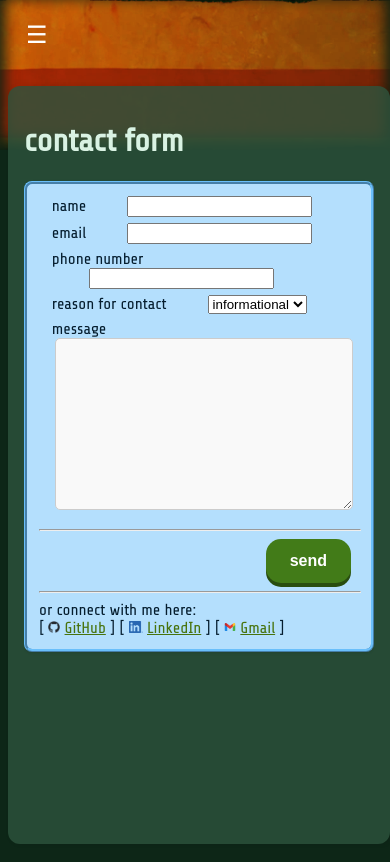
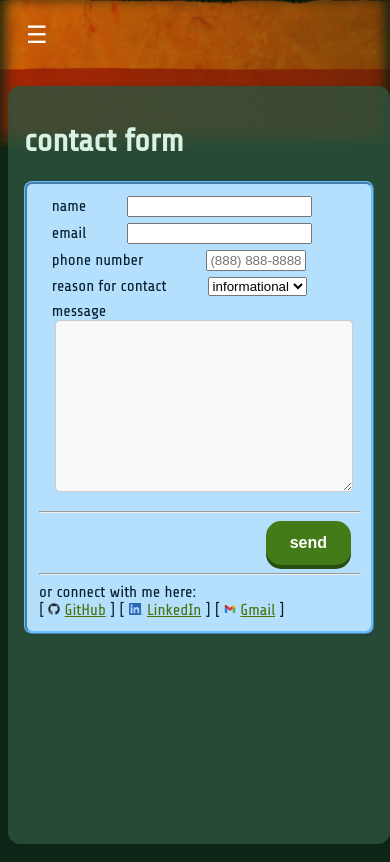
Before and after one commit to turingcompletejeff/flask-site, a Flask app: page /contact in a window 390 px wide. Run offline with Flask 3, Linux system fonts and the light colour scheme; some libraries are stand-ins or nearby versions; some web fonts are replaced.

Commit message:
TC-6 added placeholder text, modified style for phone input +time 15m

```diff
--- a/app/static/css/styles.css
+++ b/app/static/css/styles.css
@@ -520,3 +520,9 @@ textarea.form__field {
   flex: 1;
   min-width: 200px;
 }
+
+#phone {
+  width: 92px;
+  position: relative;
+  right: -22px;
+}
--- a/app/templates/contact.html
+++ b/app/templates/contact.html
@@ -16,7 +16,7 @@
       {{ form.hidden_tag() }}
       {{ render_text_field(form.name) }}
       {{ render_text_field(form.email) }}
-      {{ render_text_field(form.phone) }}
+      {{ render_text_field(form.phone, placeholder="(888) 888-8888") }}
       {{ render_text_field(form.reason) }}
       {{ render_text_field(form.message) }}
       <hr />
--- a/app/templates/macros/fields.html
+++ b/app/templates/macros/fields.html
@@ -1,7 +1,11 @@
-{% macro render_text_field(field) %}
+{% macro render_text_field(field, placeholder=None) %}
 <div class="form__group">
     {{ field.label(class_="form__label") }}
-    {{ field(class_="form__field", id=field.name)}}
+    {% if placeholder %}
+        {{ field(class_="form__field", id=field.name, placeholder=placeholder)}}
+    {% else %}
+        {{ field(class_="form__field", id=field.name)}}
+    {% endif %}
 
     {%- for error in field.errors %}
         <span class="form__error">{{ error }}</span>
```
